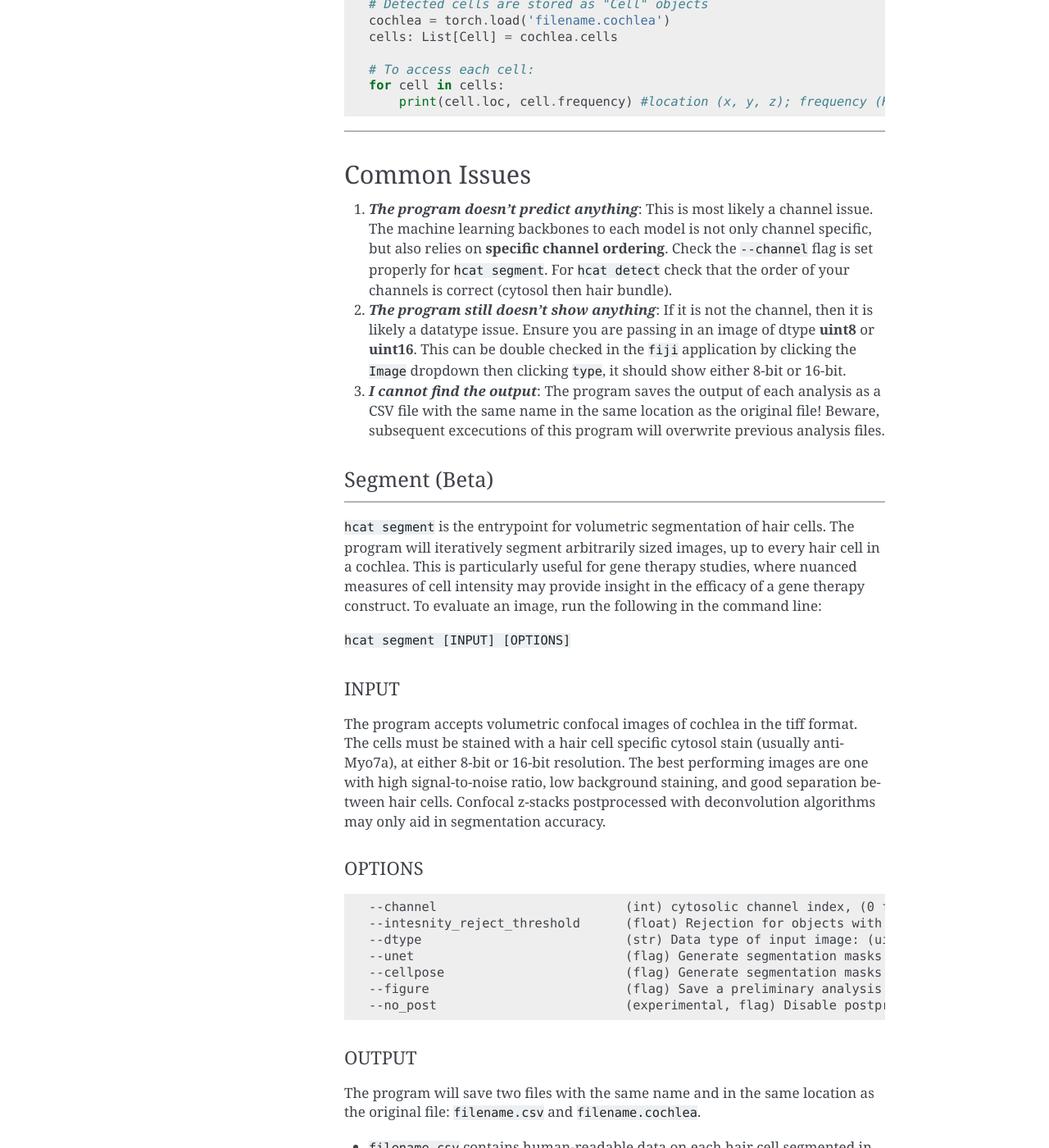
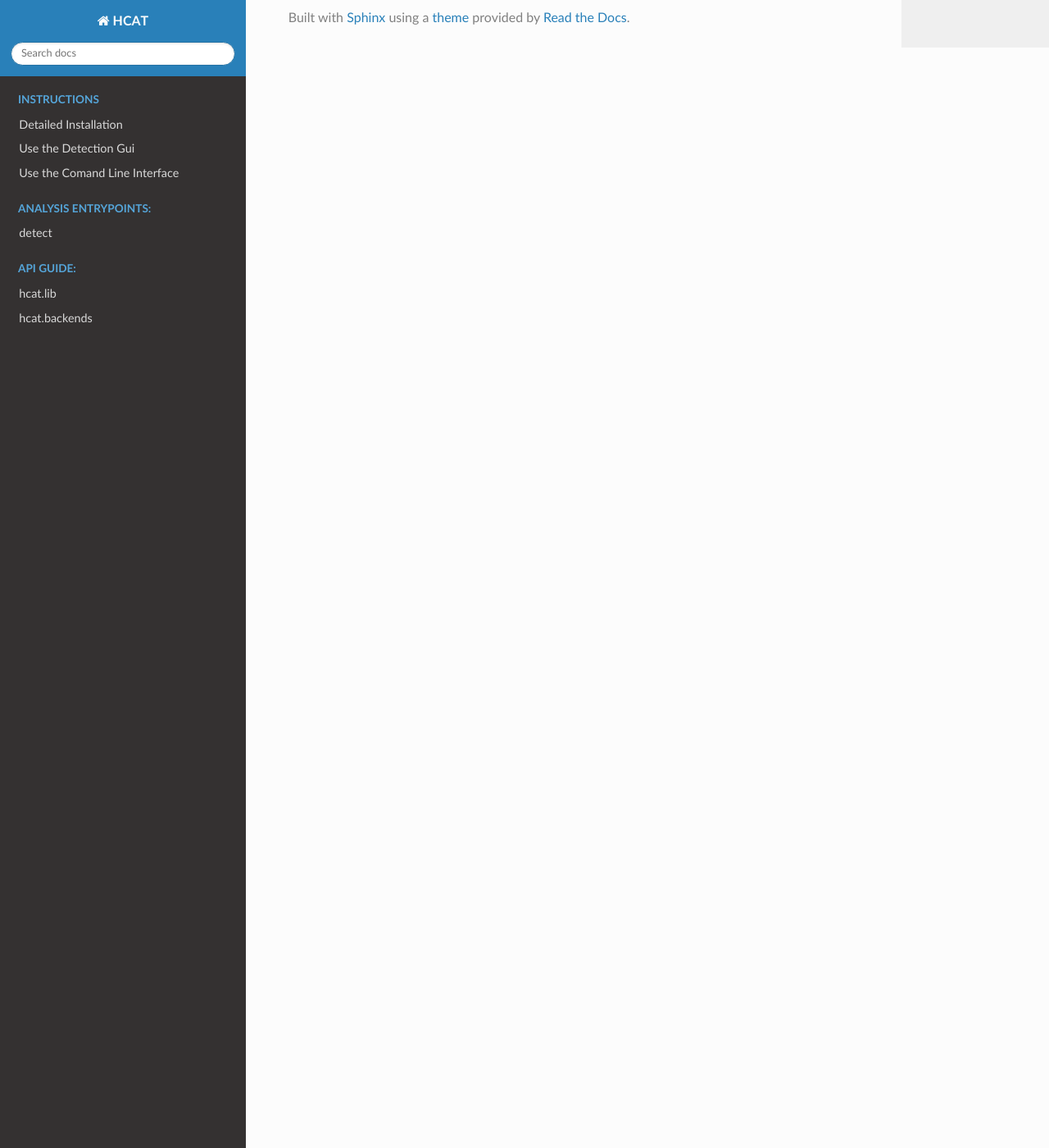
Before and after one commit to indzhykulianlab/hcat, a Sphinx documentation site: the page built from docs/source/src/getting_started.md, in a window 1280 px wide and 1400 px high, scrolled down 8380 px. Shown: the whole window at 82% size. Built offline with Sphinx 7.4.7 and the Read the Docs theme 2.0.0, drawn with Linux system fonts in a browser that asks for light colours; some of the changed text lies outside the part shown.

Commit message:
added a considerable amount more documentation

````diff
--- a/docs/source/conf.py
+++ b/docs/source/conf.py
@@ -52,7 +52,7 @@
 # The theme to use for HTML and HTML Help pages.  See the documentation for
 # a list of builtin themes.
 #
-html_theme = 'alabaster'
+html_theme = 'sphinx_rtd_theme'
 
 # Add any paths that contain custom static files (such as style sheets) here,
 # relative to this directory. They are copied after the builtin static files,
--- a/docs/source/getting_started.md
+++ b/docs/source/src/getting_started.md
@@ -1,11 +1,7 @@
 # HCAT - Hair Cell Analysis Toolbox
 
 Hcat is a suite of machine learning enabled algorithms for performing common image analyses in the hearing field.
-At present, it performs two fully automated analyses: (1) 2D hair cell detection (2) Volumetric hair cell segmentation.
 
-
-This tool is capable of automatically generating cochleograms, determine cell fluorescent intensity statistics, and
-investigating tonotopic and morphological trends.
 
 ---
 ## Quickstart Guide
@@ -29,9 +25,6 @@
 CLI Hair Cell Detection Analysis:
 * Run in terminal: `hcat detect "path/to/file.tif"`
 
-CLI Segmentation Analysis (beta):
-* Run in terminal: `hcat segment "path/to/file.tif"`
-
 ---
 
 ## Requirements
@@ -49,13 +42,13 @@
 1) Download the Anaconda distribution of python from the following link: [Anaconda](https://www.anaconda.com/). This will install
 python for you! There is **no need** to install python from an additional source.
 2) On Windows, launch the `Anaconda Prompt` application. On Mac or Linux launch a new `terminal`. If installed correctly you
-should see `(base)` to the left of your terminal input. ![Example Prompt](images/base_terminal.png) This is your anaconda `environemnt`.
+should see `(base)` to the left of your terminal input. ![Example Prompt](../images/base_terminal.png) This is your anaconda `environemnt`.
 3) To avoid dependency issues, we will create a new environment to install hcat. This acts like an isolated sandbox where
 we can install specific `versions` necessary software. To do this, in the prompt, type `conda create -n hcat python=3.9` and type `y` when asked.
-![Correct Env Setup](images/activate_conda_env.png) This creates an environment to install our software. We must now activate this environment to
+![Correct Env Setup](../images/create_new_conda_env.png) This creates an environment to install our software. We must now activate this environment to
 access our isolated sandbox and install `hcat`.
 4) To activate our environment, type in the terminal `conda activate hcat`. Notice how `(base)` has been replaced with `(hcat)`.
-![Activated Hcat Env](images/activated_hcat.png)
+![Activated Hcat Env](../images/activated_hcat.png)
 5) To run hcat we first need to install `pytorch`, a deep learning library. To do this, follow the instructions on the
 [Pytorch](https://pytorch.org/get-started/locally/) website for your particular system. It is recommended to use these install settings:
 
@@ -175,58 +168,5 @@
    `Image` dropdown then clicking `type`, it should show either 8-bit or 16-bit.
 3. _**I cannot find the output**_: The program saves the output of each analysis as a CSV file with the same name
    in the same location as the original file! Beware, subsequent excecutions of this program will overwrite previous analysis files.
-### Segment (Beta)
 
 ---
-`hcat segment` is the entrypoint for volumetric segmentation of hair cells. The program will iteratively segment arbitrarily
-sized images, up to every hair cell in a cochlea. This is particularly useful for gene therapy studies, where nuanced measures
-of cell intensity may provide insight in the efficacy of a gene therapy construct. To evaluate an image, run the following in the
-command line:
-
-`hcat segment [INPUT] [OPTIONS]`
-
-#### INPUT
-
-The program accepts volumetric confocal images of cochlea in the tiff format. The cells must be stained with a hair cell
-specific cytosol stain (usually anti-Myo7a), at either 8-bit or 16-bit resolution. The best performing images are
-one with high signal-to-noise ratio, low background staining, and good separation between hair cells.
-Confocal z-stacks postprocessed with deconvolution algorithms may only aid in segmentation accuracy.
-
-#### OPTIONS
-    --channel                         (int) cytosolic channel index, (0 for greyscale)
-    --intesnity_reject_threshold      (float) Rejection for objects with mean cytosolic intensity below threshold
-    --dtype                           (str) Data type of input image: (uint8 or uint16)
-    --unet                            (flag) Generate segmentation masks with U Net + Watershed backbone
-    --cellpose                        (flag) Generate segmentation masks with 3D cellpose backbone
-    --figure                          (flag) Save a preliminary analysis figure
-    --no_post                         (experimental, flag) Disable postprocessing on detection
-
-#### OUTPUT
-
-The program will save two files with the same name and in the same location as the original file: `filename.csv` and
-`filename.cochlea`.
-* `filename.csv` contains human-readable data on each hair cell segmented in the original image.
-* `filename.cochlea` is a dataclass of the analysis which is accessible via the python programing language
-  and contains a compressed tensor array of the predicted segmentation mask.
-
-To access `filename.cochela` in a python script:
-
-```python
-import torch
-cochlea = torch.load('filename.cochlea')
-
-# If the mask is compressed
-cochlea.decompress_mask()
-predicted_segmentation_mask = cochlea.mask
-
-print('Mask Shape: ', predicted_segmentation_mask.shape)
-# Mask Shape: torch.Shape[5000,6000,35]
-```
-
-Alternativley you may access the cochlea object via the hcat package:
-
-```python
-from hcat.lib.cochlea import Cochlea
-
-cochela = Cochlea.load('filename.cochlea')
-```
--- a/requirements.txt
+++ b/requirements.txt
@@ -20,3 +20,4 @@
 tqdm==4.64.0
 wget==3.2
 myst_parser
+sphinx-rtd-theme
````
Also changed, not shown: other parts of docs/source/src/getting_started.md (+6 -6 lines), docs/source/index.rst (+11 -3 lines), docs/source/src/cli_instructions.md (added, +64 -0 lines), docs/source/src/installation.md (added, +39 -0 lines), docs/source/src/introduction.md (added, +32 -0 lines), docs/source/src/usage_guide.md (added, +21 -0 lines), docs/source/images/activate_conda_env.png, images/activate_conda_env.png.
